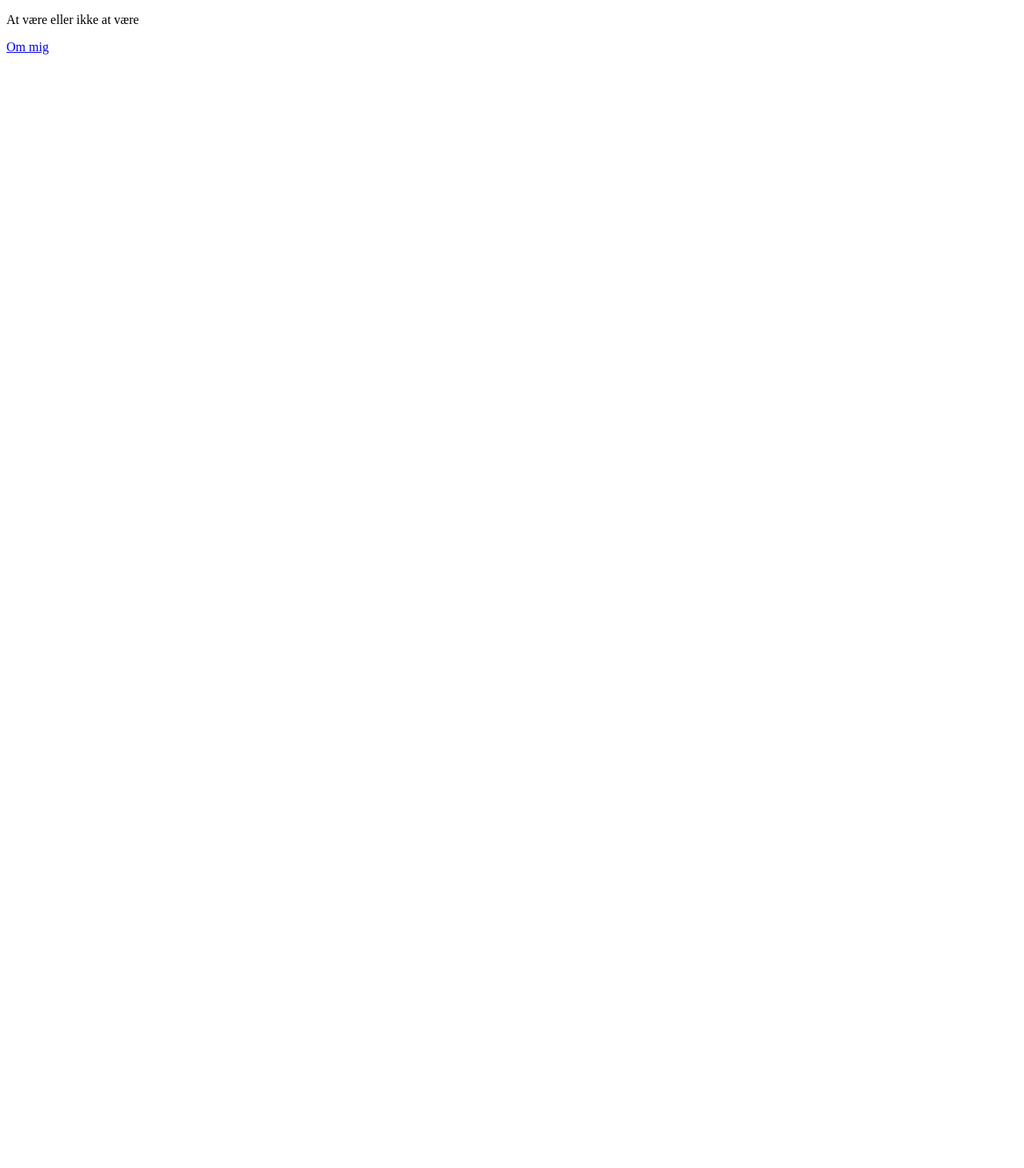
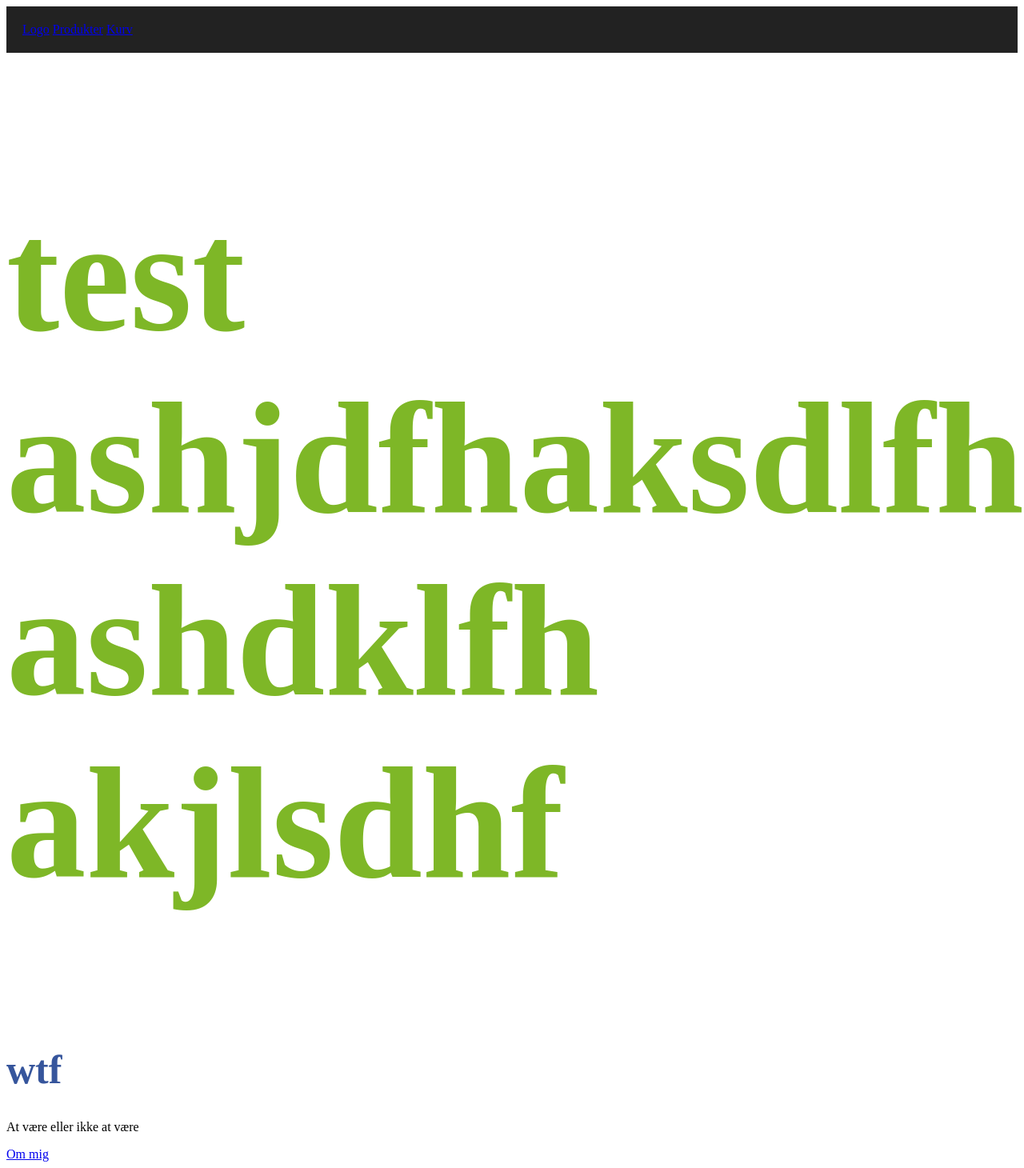
Before and after one commit to Colmeray/colmeray.github.io, a plain HTML site: page index.html in a window 1280 px wide. Shown: the whole page at 80% size. Before the commit the page ends 800 px from the top, so only its background shows below. Drawn offline with Linux system fonts and the light colour scheme.

Commit message:
hasdfasdfasdf

```diff
--- a/index.html
+++ b/index.html
@@ -1,11 +1,25 @@
 <!doctype html>
 <html lang="da">
+
     <head>
         <meta charset="UTF-8">
         <title>Oliver Colmer</title>
+        <link rel="stylesheet" href="style.css">
     </head>
+
     <body>
+
+        <nav class="topbar">
+            <a href="index.html">Logo</a>
+            <a href="#products">Produkter</a>
+            <a href="#cart">Kurv</a>
+        </nav>
+
+        <h2>test ashjdfhaksdlfh ashdklfh akjlsdhf </h2>
+        <h1>wtf</h1>
+
         <p>At være eller ikke at være</p>
         <a href="About.html">Om mig</a>
     </body>
+
 </html>
--- /dev/null
+++ b/style.css
@@ -0,0 +1,15 @@
+h1 {
+  color: rgb(54, 85, 156);
+  font-size: 50px;
+}
+
+h2 {
+  color: rgb(126, 183, 39);
+  font-size: 199px;
+}
+
+
+.topbar {
+    background-color: #222;
+    padding: 20px;
+}
```
Also changed, not shown: About.html (deleted, +0 -12 lines).
